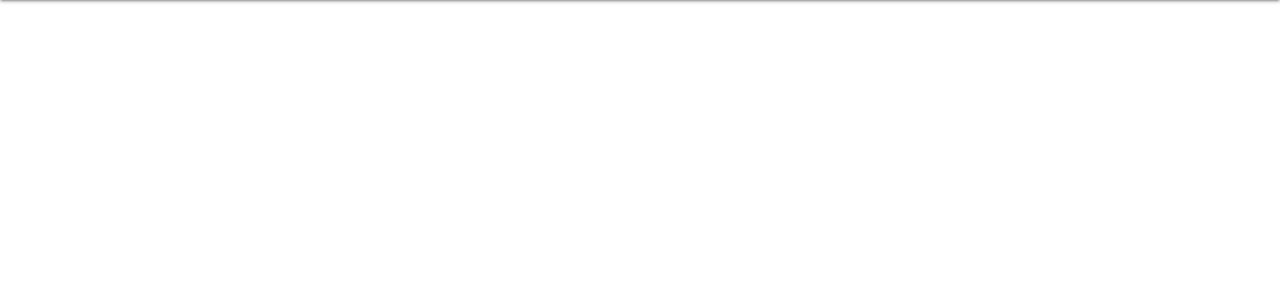
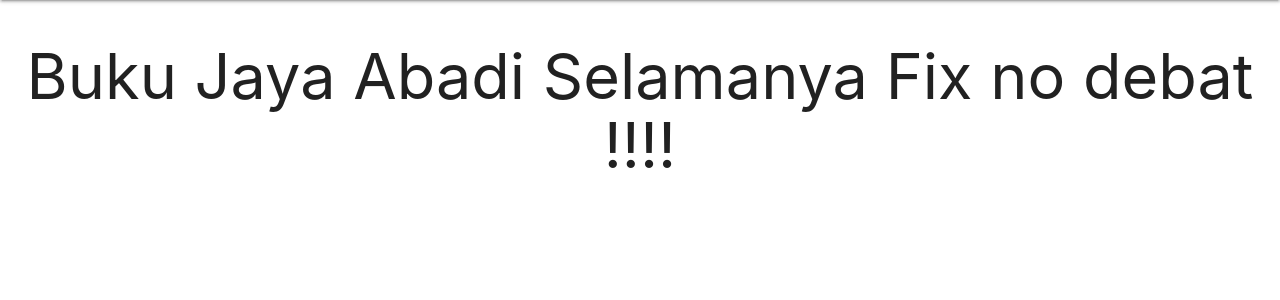
Before and after one commit to EldiAnugrah/purakweb_A_203040031, a PHP site: page / in a window 1280 px wide. Shown: the part 64-364 px from the top of the page. Run offline with PHP 8.4, Linux system fonts and the light colour scheme; data that the repository does not hold is empty; some libraries are stand-ins or nearby versions.

Commit message:
mengubah judul halaman

```diff
--- a/pw/index.php
+++ b/pw/index.php
@@ -1,4 +1,3 @@
-
 <?php
   //panggil php
   require 'function/functions.php';
@@ -23,7 +22,7 @@
 <script src="https://cdnjs.cloudflare.com/ajax/libs/materialize/1.0.0/js/materialize.min.js"></script>
 <link rel="stylesheet" href="style/style.css">
 
-  <title>Buku Jaya Abadi Selamanya</title>
+  <title>Buku Jaya Abadi Selamanya Fix no debat</title>
 </head>
 
 <nav>
@@ -39,6 +38,7 @@
     </div>
   </nav>
 
+  <h1 style="text-align:center ;">Buku Jaya Abadi Selamanya Fix no debat !!!!</h1>
 <body>
   <div class="kontener">
       <div class="section">
```
